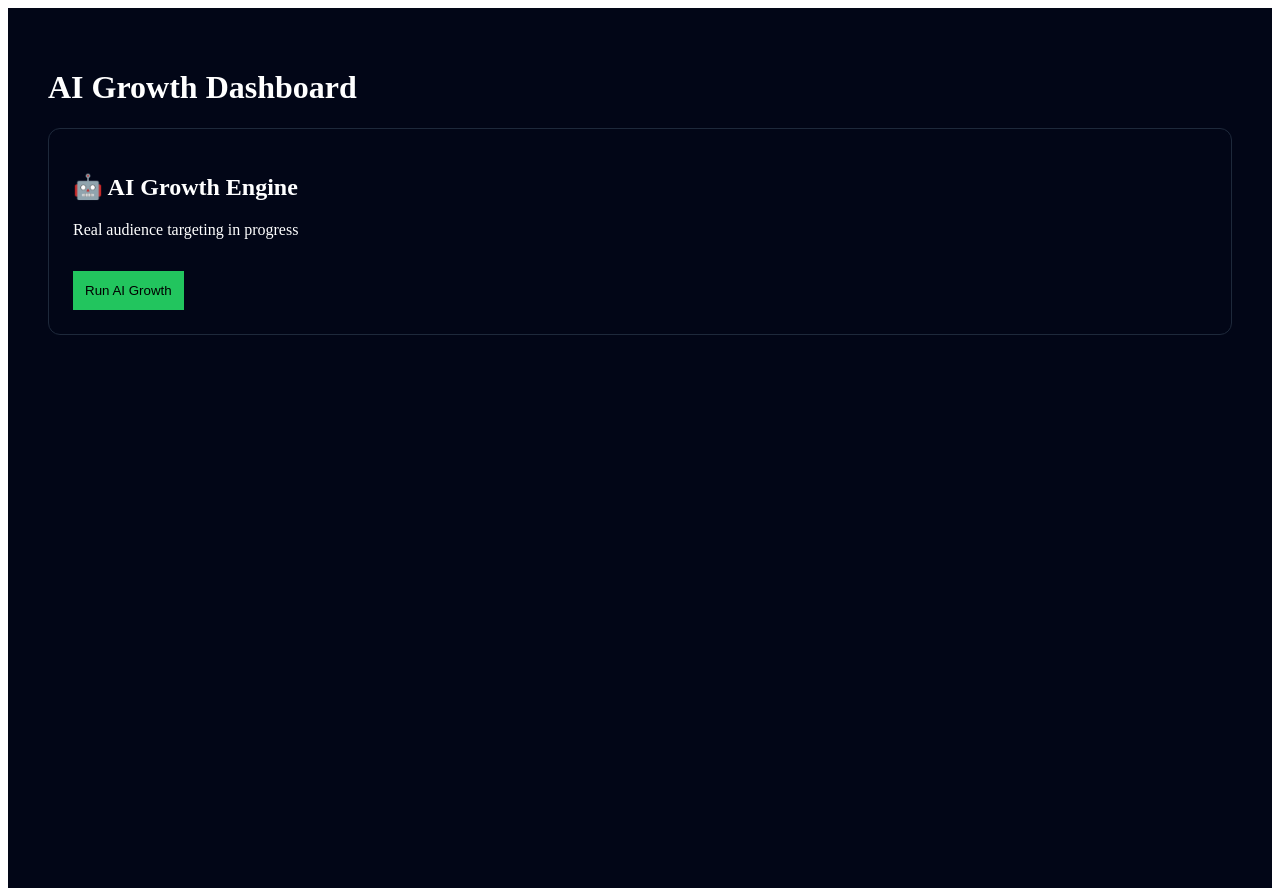
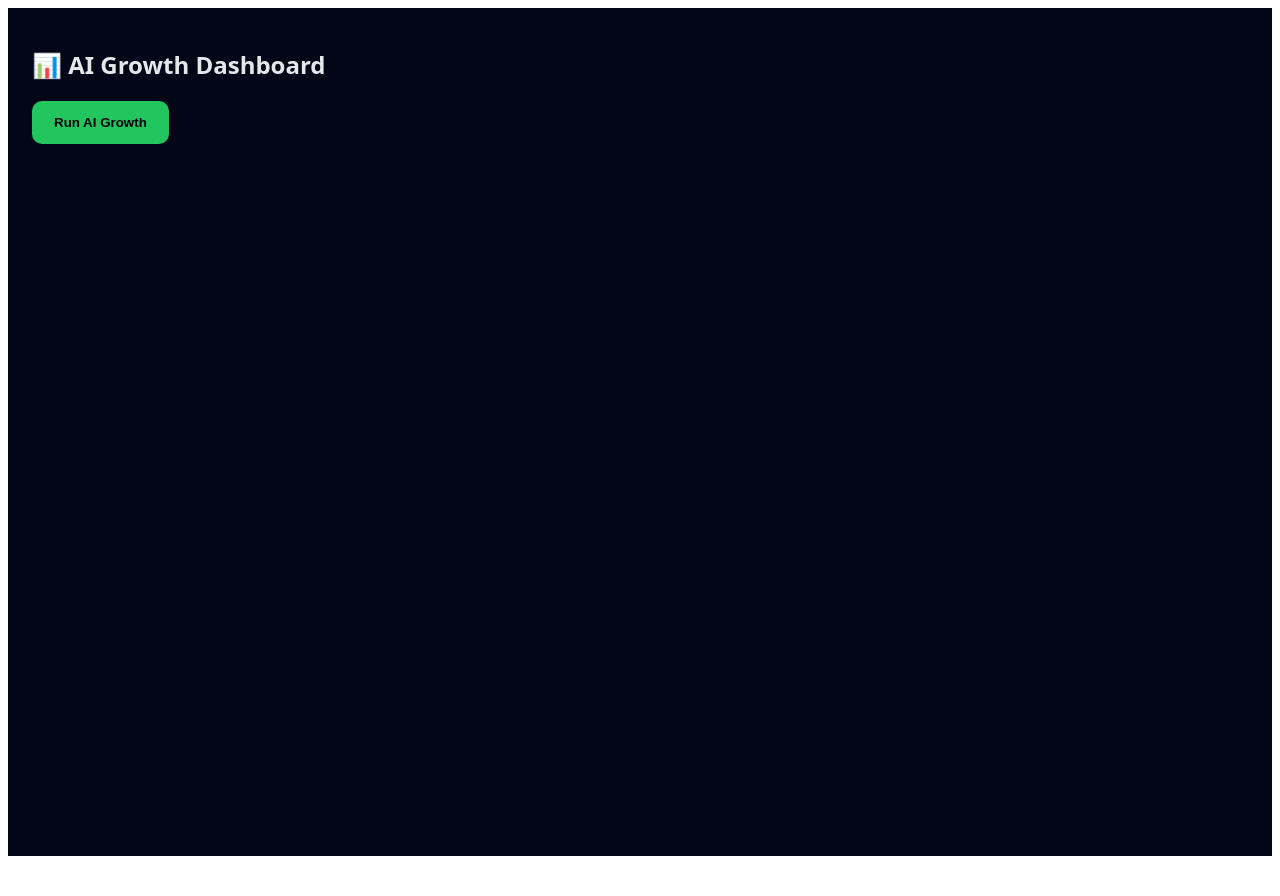
Before and after one commit to yooneaintchue161287-beep/socialmediagrow, a Next.js app: page /dashboard in a window 1280 px wide. After the commit the page ends 864 px from the top, so only its background shows below. Built offline with nearby package versions, Linux system fonts and the light colour scheme.

Commit message:
Update dashboard.js

```diff
--- a/pages/dashboard.js
+++ b/pages/dashboard.js
@@ -1,31 +1,72 @@
-import { useEffect, useState } from "react";
-import { useRouter } from "next/router";
+import { useState } from "react";
 
 export default function Dashboard() {
+  const [loading, setLoading] = useState(false);
+  const [result, setResult] = useState("");
+
   const runAI = async () => {
+    setLoading(true);
+    setResult("");
+
+    try {
       const res = await fetch("/api/run-ai");
       const data = await res.json();
-  alert(data.message);
+      setResult(data.result);
+    } catch (err) {
+      setResult("❌ AI failed. Try again.");
+    }
+
+    setLoading(false);
   };
 
   return (
     <div style={styles.page}>
-      <h1>AI Growth Dashboard</h1>
+      <h1 style={styles.title}>📊 AI Growth Dashboard</h1>
 
-      <div style={styles.card}>
-        <h2>🤖 AI Growth Engine</h2>
-        <p>Real audience targeting in progress</p>
-        <button onClick={runAI} style={styles.button}>
-  Run AI Growth
+      <button style={styles.button} onClick={runAI} disabled={loading}>
+        {loading ? "Running AI..." : "Run AI Growth"}
       </button>
 
+      {result && (
+        <div style={styles.card}>
+          <h3>🚀 AI Growth Plan</h3>
+          <p style={styles.result}>{result}</p>
         </div>
+      )}
     </div>
   );
 }
 
 const styles = {
-  page: { minHeight: "100vh", background: "#020617", color: "#fff", padding: 40 },
-  card: { border: "1px solid #1e293b", borderRadius: 12, padding: 24 },
-  button: { marginTop: 16, padding: 12, background: "#22c55e", border: 0 },
+  page: {
+    minHeight: "100vh",
+    background: "#020617",
+    color: "#e5e7eb",
+    padding: "24px",
+    fontFamily: "system-ui",
+  },
+  title: {
+    fontSize: "24px",
+    marginBottom: "20px",
+  },
+  button: {
+    padding: "14px 22px",
+    background: "#22c55e",
+    border: "none",
+    borderRadius: "10px",
+    fontWeight: "600",
+    cursor: "pointer",
+  },
+  card: {
+    marginTop: "24px",
+    padding: "20px",
+    background: "#020617",
+    border: "1px solid #1e293b",
+    borderRadius: "12px",
+  },
+  result: {
+    whiteSpace: "pre-line",
+    marginTop: "10px",
+    opacity: 0.9,
+  },
 };
```
Lines whose indentation alone changed are shown as unchanged.
